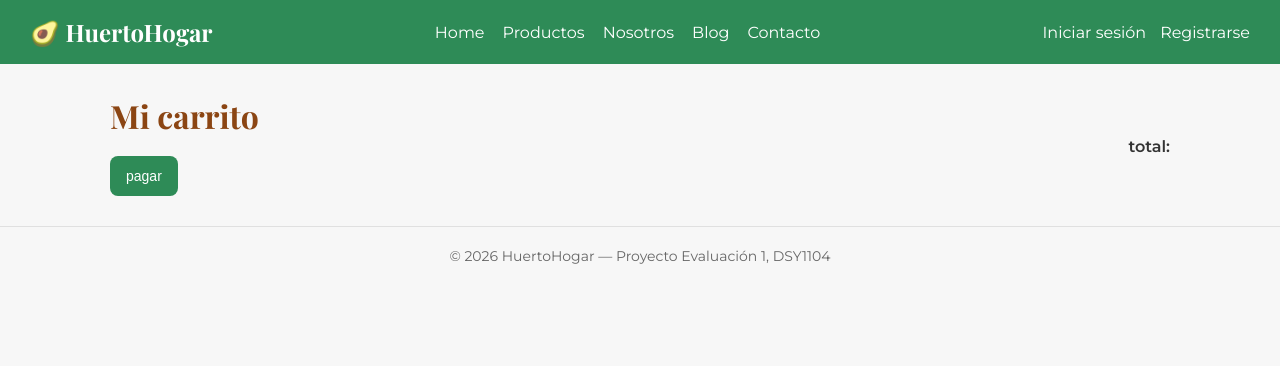
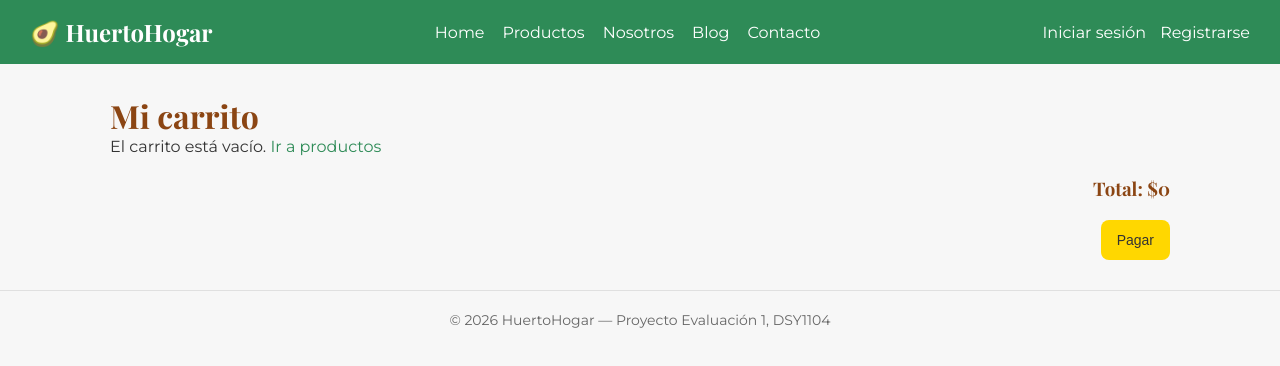
Before and after one commit to jptaulis-dev/proyecto-FullStack-2, a plain HTML site: page carrito.html in a window 1280 px wide. Drawn offline with nearby package versions, Linux system fonts and the light colour scheme.

Commit message:
feat: se renderiza vista dinamica del carrito de compras y calculo de totales

```diff
--- a/carrito.html
+++ b/carrito.html
@@ -31,19 +31,33 @@
 
     <main>
         <h1>Mi carrito</h1>
-        <div id="items-carrito"></div>
-        <p style="font: size20px; font-weight:bold; text-align:right;">
-            total: <span id="total-carrito"></span>
-        </p>
 
-        <button class="boton" onclick="alert('flujo de pago no incluido')">pagar</button>
+        <!-- 1. Aquí es donde JS inyectará las filas de productos -->
+        <div id="items-carrito">
+            <!-- Esto se llenará automáticamente -->
+        </div>
+
+        <div style="text-align: right; margin-top: 20px;">
+            <!-- 2. Aquí es donde JS inyectará el precio total -->
+            <h3>Total: <span id="total-carrito">$0</span></h3>
+            <br>
+            <button class="boton boton-oferta">Pagar</button>
+        </div>
     </main>
 
+    <!-- PIE DE PÁGINA (Mantén el que ya tienes) -->
     <footer class="principal">
         <p>&copy; 2026 HuertoHogar — Proyecto Evaluación 1, DSY1104</p>
     </footer>
 
+    <!-- 3. Orden estricto de los scripts -->
     <script src="js/comun.js"></script>
+    <script src="js/producto.js"></script> <!-- El catálogo DEBE cargar antes que el carrito -->
+    <script src="js/carrito.js"></script>
 
+    <!-- 4. La chispa de encendido: llamamos a la función apenas abre la página -->
+    <script>
+        mostrarCarrito();
+    </script>
 </body>
 </html>
```
